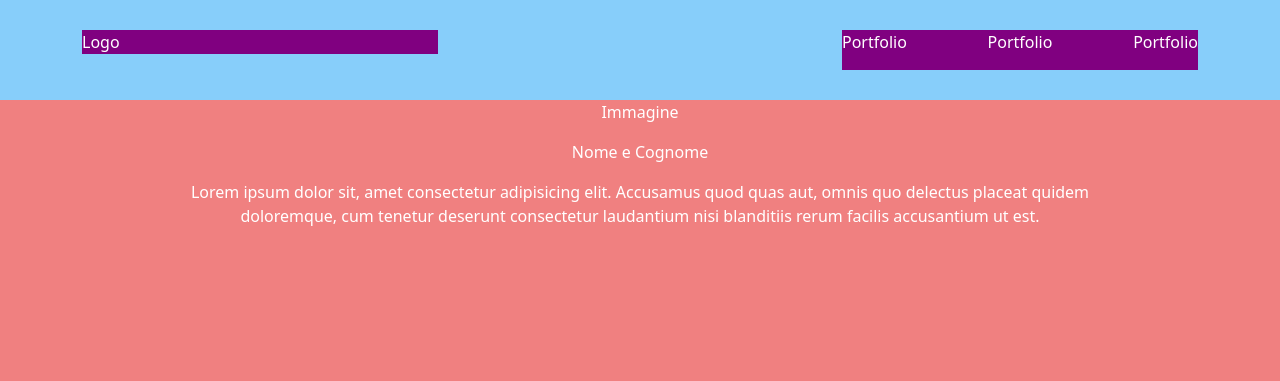
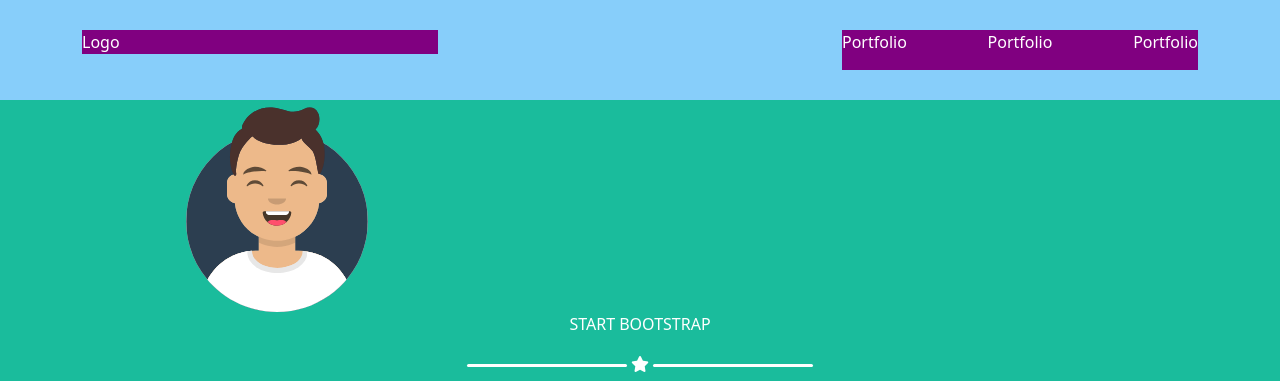
Before and after one commit to RavgaCode/html-css-bootstrap-freelancer, a plain HTML site: page index.html in a window 1280 px wide. Shown: the top 381 px of the page. Drawn offline with nearby package versions, Linux system fonts and the light colour scheme.

Commit message:
Info draft

```diff
--- a/css/style.css
+++ b/css/style.css
@@ -1,10 +1,32 @@
+/* VARIABLES */
+:root {
+  --main-bg-color: #1abc9c;
+  color: white;
+}
+
+/* COMMON */
+.bg_color {
+  background-color: var(--main-bg-color);
+  color: white;
+}
+.star:before,
+.star:after {
+  content: "";
+  background-color: white;
+  color: white;
+  border-radius: 20rem;
+  height: 0.2rem;
+  width: 30%;
+  max-width: 160px;
+  display: inline-block;
+  text-align: center;
+  vertical-align: middle;
+}
 /* HEADER */
 header {
   background-color: lightskyblue;
   height: 100px;
   color: white;
-  /* display: flex;
-  align-items: center; */
 }
 .header_card {
   height: 100%;
@@ -14,13 +36,9 @@ header {
 /* MAIN */
 
 /* Info Personali */
-.info {
-  /* Test */
-  height: 300px;
-  background-color: lightcoral;
-}
-.info_card {
-  color: white;
+.img_container {
+  max-width: 200px;
+  height: auto;
 }
 /* Portfolio */
 .portfolio {
@@ -32,9 +50,6 @@ header {
   border: 2px dotted red;
 }
 /* About */
-.about {
-  background-color: bisque;
-}
 .about_card {
   margin: 1rem 0;
   /* Test */
--- a/index.html
+++ b/index.html
@@ -9,6 +9,13 @@
       rel="stylesheet"
       integrity="sha384-1BmE4kWBq78iYhFldvKuhfTAU6auU8tT94WrHftjDbrCEXSU1oBoqyl2QvZ6jIW3"
       crossorigin="anonymous"
+    />
+    <link
+      rel="stylesheet"
+      href="https://cdnjs.cloudflare.com/ajax/libs/font-awesome/6.1.1/css/all.min.css"
+      integrity="sha512-KfkfwYDsLkIlwQp6LFnl8zNdLGxu9YAA1QvwINks4PhcElQSvqcyVLLD9aMhXd13uQjoXtEKNosOWaZqXgel0g=="
+      crossorigin="anonymous"
+      referrerpolicy="no-referrer"
     />
     <link rel="stylesheet" href="css/style.css" />
     <title>Bootstrap Freelance</title>
@@ -37,19 +44,23 @@
     <!-- MAIN -->
     <main>
       <!-- Info Personali -->
-      <section class="info">
-        <div class="container h-100">
+      <section class="info bg_color">
+        <div class="container">
           <div class="row justify-content-center">
             <div class="col-10 justify-content-center">
               <div class="info_card d-flex flex-column text-center">
-                <p>Immagine</p>
-                <p>Nome e Cognome</p>
-                <p>
-                  Lorem ipsum dolor sit, amet consectetur adipisicing elit.
-                  Accusamus quod quas aut, omnis quo delectus placeat quidem
-                  doloremque, cum tenetur deserunt consectetur laudantium nisi
-                  blanditiis rerum facilis accusantium ut est.
-                </p>
+                <div class="img_container">
+                  <img
+                    src="img/avatar.svg"
+                    class="img-fluid"
+                    alt="Immagine profilo"
+                  />
+                </div>
+                <p>START BOOTSTRAP</p>
+                <div class="star">
+                  <i class="fa fa-star" aria-hidden="true"></i>
+                </div>
+                <p>GRAPHIC ARTIST - WEB DESIGNER - ILLUSTRATOR</p>
               </div>
             </div>
           </div>
@@ -139,7 +150,7 @@
         </div>
       </section>
       <!-- About -->
-      <section class="about">
+      <section class="about bg_color">
         <div class="container">
           <div class="row justify-content-center">
             <div class="col-12 text-center">
```
